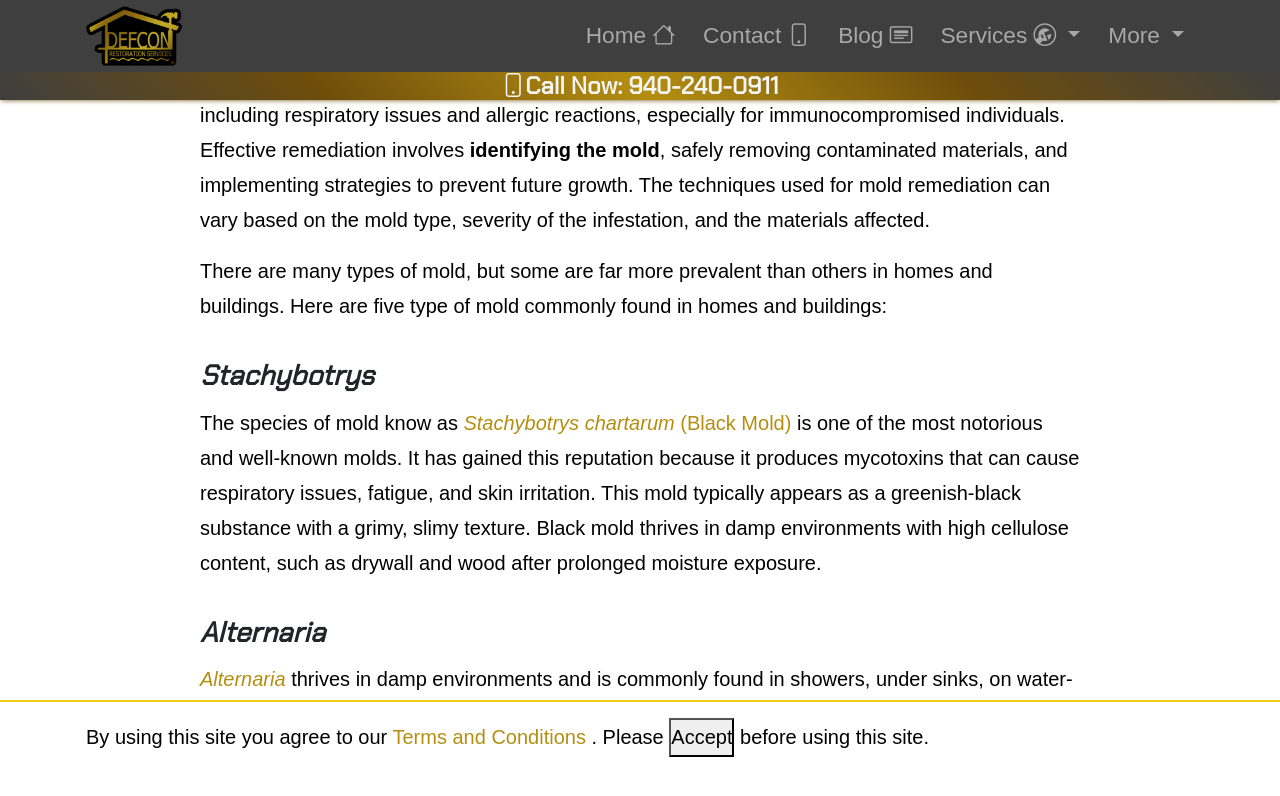
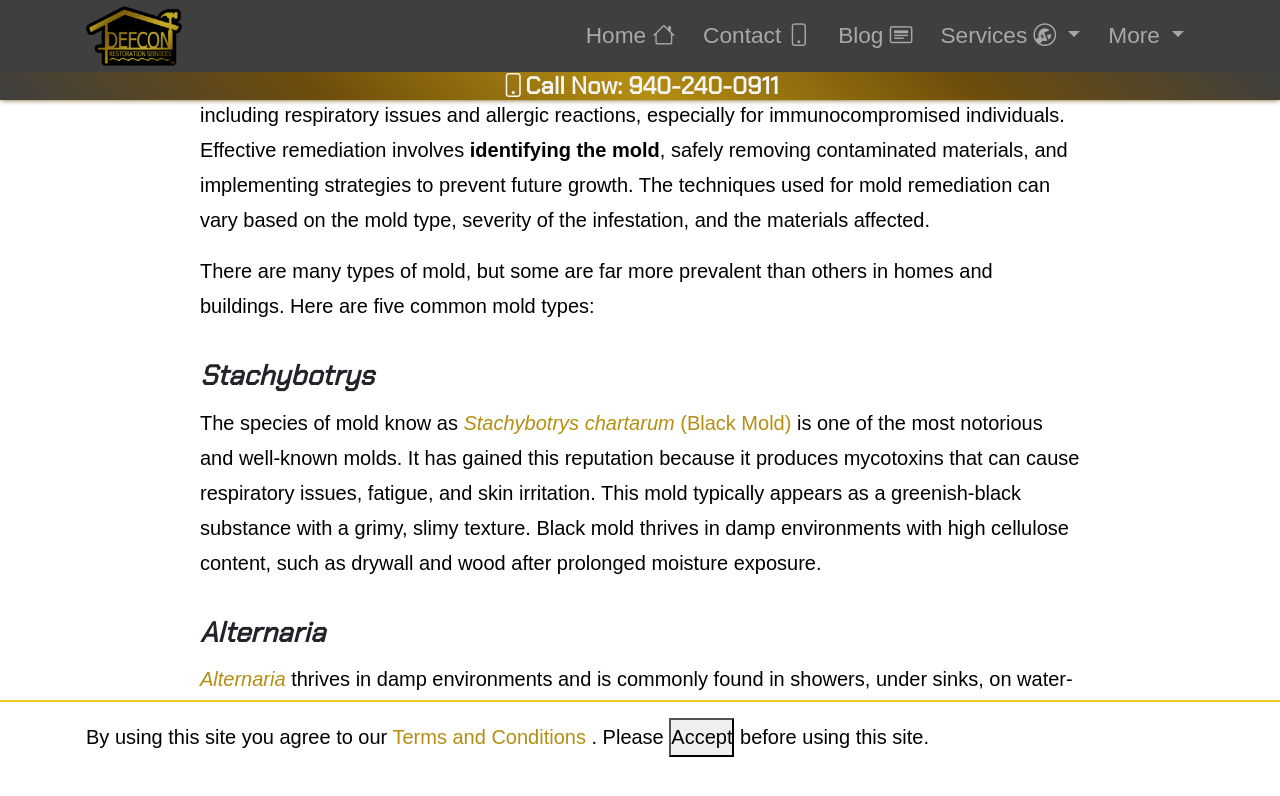
Before and after one commit to defcon1dfw/defcon1dfw.github.io, a Jekyll site: the page built from _posts/2025-02-19-common-mold-types.md, in a window 1280 px wide and 900 px high, scrolled down 957 px. Shown: the top 796 px of the window. Built offline with Jekyll 4.4.1, drawn with Linux system fonts in a browser that asks for light colours.

Commit message:
p/7 edits

```diff
--- a/_posts/2025-02-19-common-mold-types.md
+++ b/_posts/2025-02-19-common-mold-types.md
@@ -15,7 +15,7 @@ categories:
 
 Mold is a type of fungus that thrives in moist environments. In man-made structures, if left untreated alongside water damage, it can lead to structural deterioration and pose health risks, including respiratory issues and allergic reactions, especially for immunocompromised individuals. Effective remediation involves **identifying the mold**, safely removing contaminated materials, and implementing strategies to prevent future growth. The techniques used for mold remediation can vary based on the mold type, severity of the infestation, and the materials affected.
 
-There are many types of mold, but some are far more prevalent than others in homes and buildings. Here are five type of mold commonly found in homes and buildings:
+There are many types of mold, but some are far more prevalent than others in homes and buildings. Here are five common mold types:
 
 ### ***Stachybotrys***
 
```
